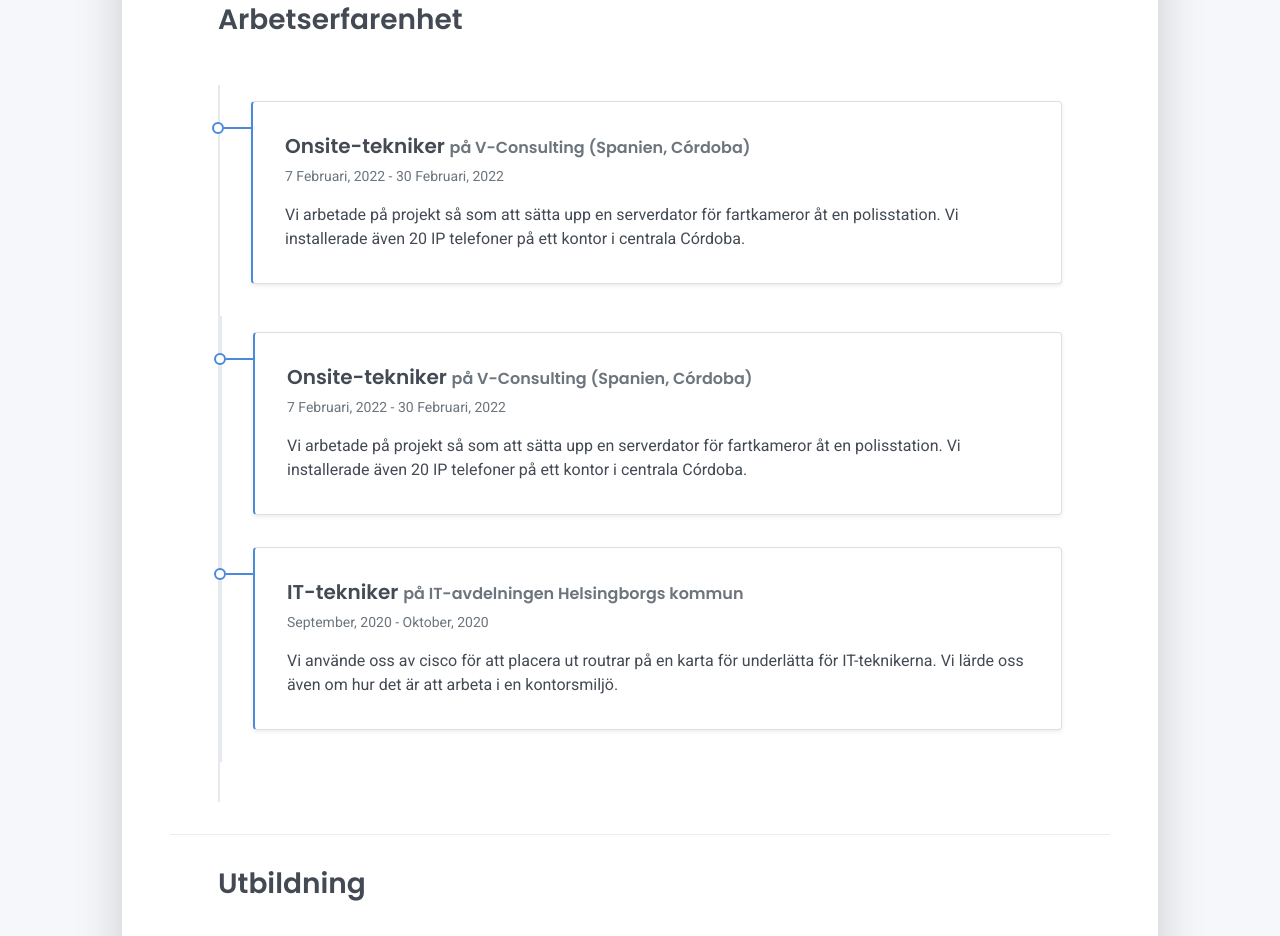
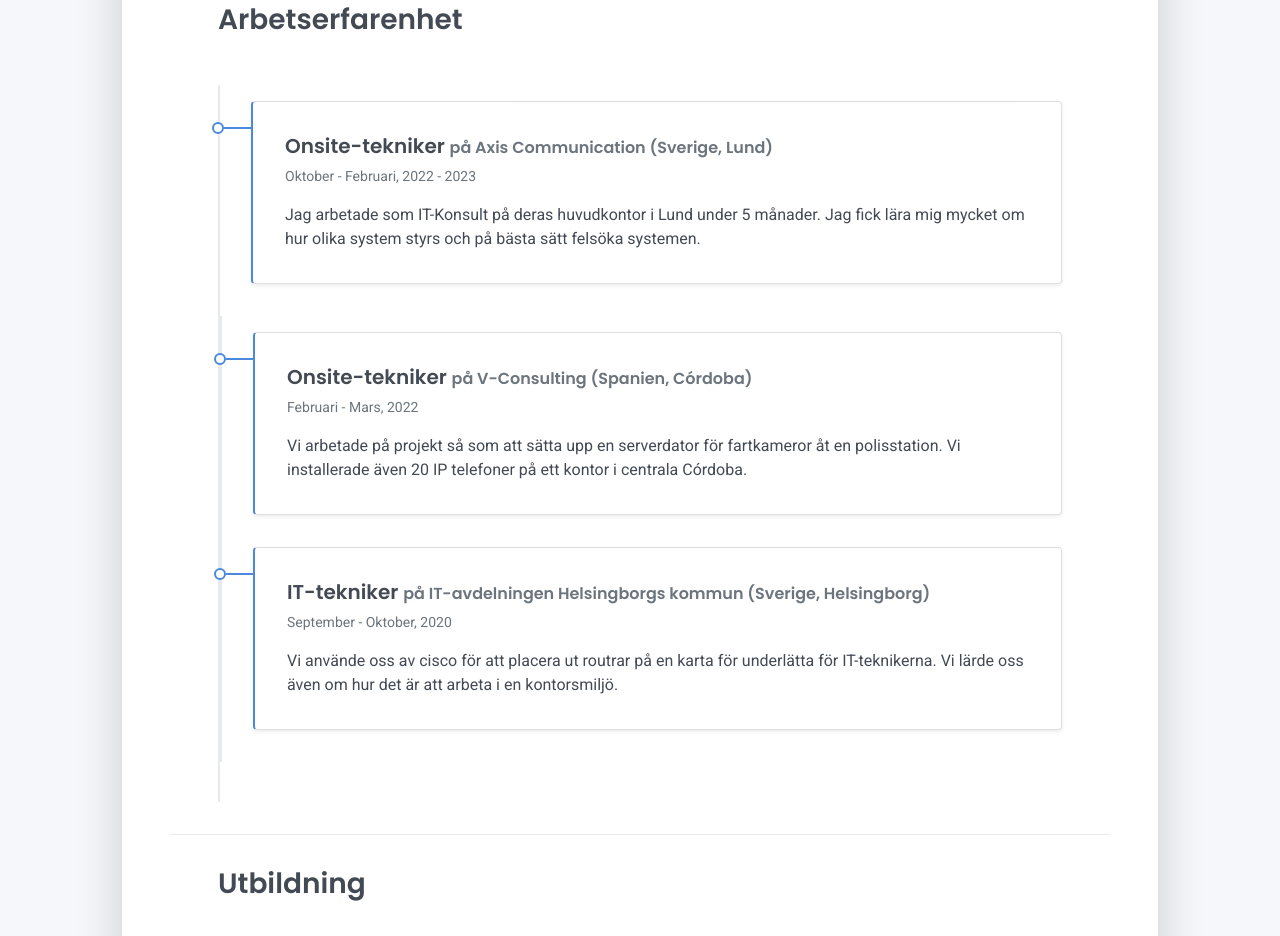
Before and after one commit to notnason/Info, a plain HTML site: page CV/index.html in a window 1280 px wide. Shown: the part 1006-1942 px from the top of the page. Drawn offline with Linux system fonts and the light colour scheme.

Commit message:
Update index.html

```diff
--- a/CV/index.html
+++ b/CV/index.html
@@ -152,9 +152,9 @@
     <div class="timeline">
       <div class="timeline-card timeline-card-primary card shadow-sm">
         <div class="card-body">
-          <div class="h5 mb-1">Onsite-tekniker <span class="text-muted h6">på V-Consulting (Spanien, Córdoba)</span></div>
-          <div class="text-muted text-small mb-2">7 Februari, 2022 - 30 Februari, 2022</div>
-          <div>Vi arbetade på projekt så som att sätta upp en serverdator för fartkameror åt en polisstation. Vi installerade även 20 IP telefoner på ett kontor i centrala Córdoba.</div>
+          <div class="h5 mb-1">Onsite-tekniker <span class="text-muted h6">på Axis Communication (Sverige, Lund)</span></div>
+          <div class="text-muted text-small mb-2">Oktober - Februari, 2022 - 2023</div>
+          <div>Jag arbetade som IT-Konsult på deras huvudkontor i Lund under 5 månader. Jag fick lära mig mycket om hur olika system styrs och på bästa sätt felsöka systemen.</div>
         </div>
       </div>
 
@@ -162,15 +162,15 @@
       <div class="timeline-card timeline-card-primary card shadow-sm">
         <div class="card-body">
           <div class="h5 mb-1">Onsite-tekniker <span class="text-muted h6">på V-Consulting (Spanien, Córdoba)</span></div>
-          <div class="text-muted text-small mb-2">7 Februari, 2022 - 30 Februari, 2022</div>
+          <div class="text-muted text-small mb-2">Februari - Mars, 2022</div>
           <div>Vi arbetade på projekt så som att sätta upp en serverdator för fartkameror åt en polisstation. Vi installerade även 20 IP telefoner på ett kontor i centrala Córdoba.</div>
         </div>
       </div>
 
       <div class="timeline-card timeline-card-primary card shadow-sm">
         <div class="card-body">
-          <div class="h5 mb-1">IT-tekniker <span class="text-muted h6">på IT-avdelningen Helsingborgs kommun</span></div>
-          <div class="text-muted text-small mb-2">September, 2020 - Oktober, 2020</div>
+          <div class="h5 mb-1">IT-tekniker <span class="text-muted h6">på IT-avdelningen Helsingborgs kommun (Sverige, Helsingborg)</span></div>
+          <div class="text-muted text-small mb-2">September - Oktober, 2020</div>
           <div>Vi använde oss av cisco för att placera ut routrar på en karta för underlätta för IT-teknikerna. Vi lärde oss även om hur det är att arbeta i en kontorsmiljö.</div>
         </div>
       </div>
```
